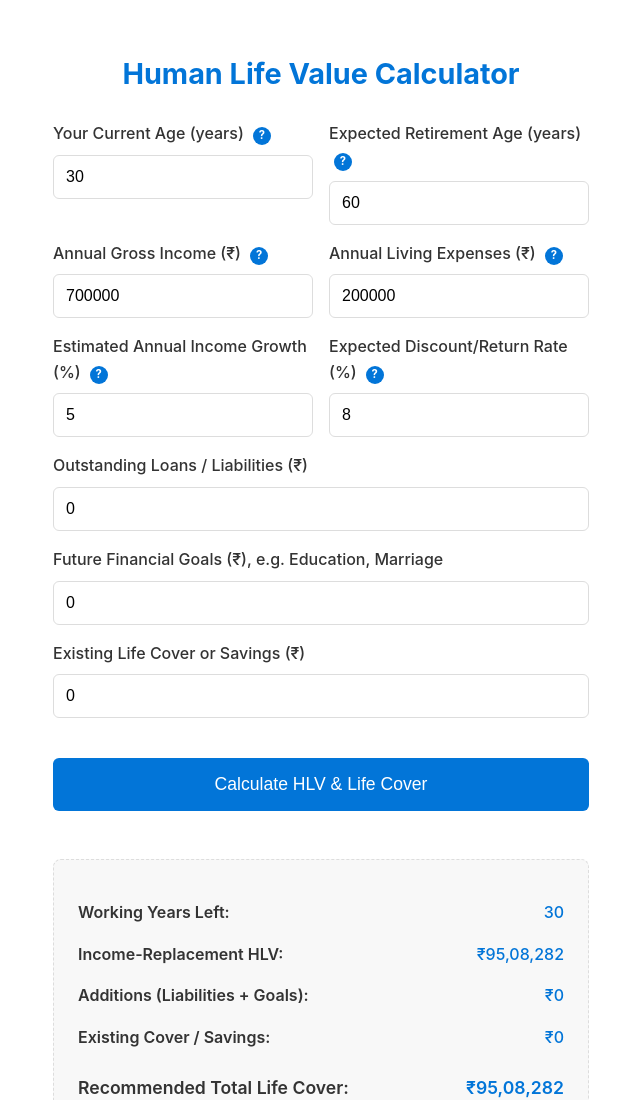
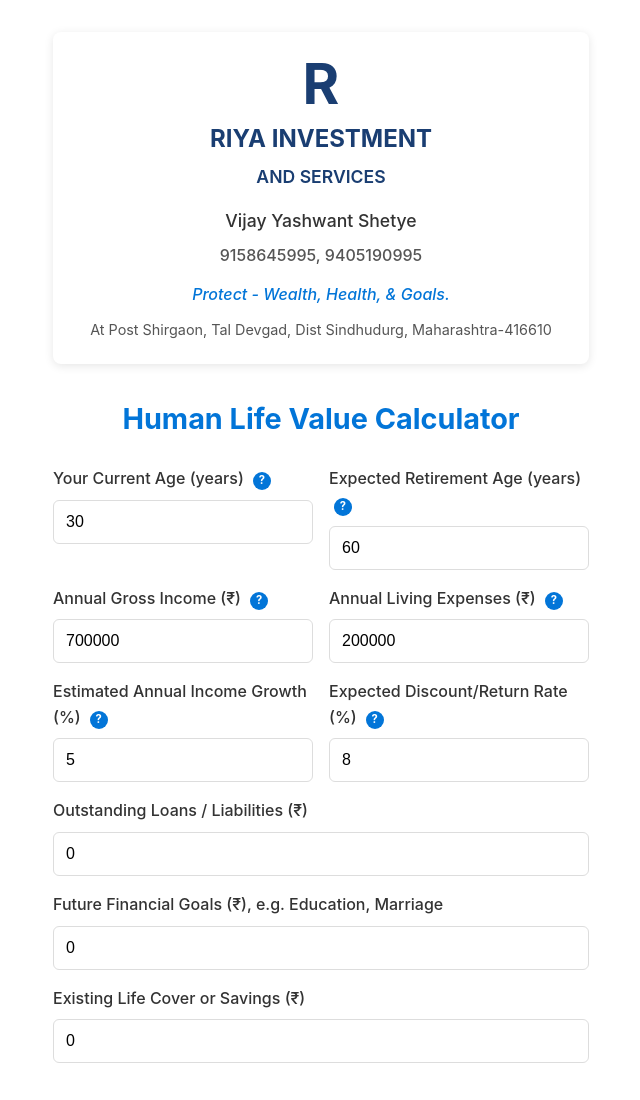
Before and after one commit to sahilsatardekar123/Human-Life, a plain HTML site: page index.html in a window 1280 px wide. Shown: the top 1100 px of the page, without its empty margins (319-959 px from the left). Drawn offline with Linux system fonts and the light colour scheme.

Commit message:
Update index.html

```diff
--- a/index.html
+++ b/index.html
@@ -3,7 +3,7 @@
 <head>
   <meta charset="utf-8" />
   <meta name="viewport" content="width=device-width, initial-scale=1" />
-  <title>Human Life Value • riyass.in</title>
+  <title>Human Life Value • RIYA INVESTMENT AND SERVICES</title>
   <style>
     :root {
       --primary: #0275d8;
@@ -11,10 +11,13 @@
       --border: #ddd;
       --text-light: #555;
       --bg-light: #f8f8f8;
+      --header-primary: #1a3e72; /* Dark blue for header */
     }
 
     * {
       box-sizing: border-box;
+      margin: 0;
+      padding: 0;
     }
 
     body {
@@ -27,6 +30,66 @@
       min-height: 100vh;
     }
 
+    /* Header Styles */
+    .company-header {
+      text-align: center;
+      margin-bottom: 2rem;
+      padding: 1.5rem 1rem;
+      background-color: white;
+      border-radius: 8px;
+      box-shadow: 0 2px 10px rgba(0, 0, 0, 0.1);
+    }
+
+    .logo {
+      font-size: 3.5rem;
+      font-weight: bold;
+      color: var(--header-primary);
+      margin-bottom: 0.5rem;
+      line-height: 1;
+    }
+
+    .company-name {
+      font-size: 1.5rem;
+      font-weight: bold;
+      color: var(--header-primary);
+      margin-bottom: 0.3rem;
+    }
+
+    .company-subname {
+      font-size: 1.1rem;
+      font-weight: 600;
+      color: var(--header-primary);
+      margin-bottom: 1rem;
+    }
+
+    .contact-person {
+      font-size: 1.1rem;
+      font-weight: 500;
+      margin-bottom: 0.5rem;
+    }
+
+    .contact-numbers {
+      font-size: 1rem;
+      font-weight: 500;
+      margin-bottom: 0.8rem;
+      color: var(--text-light);
+    }
+
+    .tagline {
+      font-size: 1rem;
+      font-weight: 500;
+      font-style: italic;
+      margin-bottom: 0.8rem;
+      color: var(--primary);
+    }
+
+    .address {
+      font-size: 0.9rem;
+      color: var(--text-light);
+      line-height: 1.4;
+    }
+
+    /* Existing Calculator Styles */
     h1 {
       text-align: center;
       margin-bottom: 1.5rem;
@@ -180,6 +243,17 @@
   </style>
 </head>
 <body>
+
+  <!-- Company Header -->
+  <header class="company-header">
+    <div class="logo">R</div>
+    <div class="company-name">RIYA INVESTMENT</div>
+    <div class="company-subname">AND SERVICES</div>
+    <div class="contact-person">Vijay Yashwant Shetye</div>
+    <div class="contact-numbers">9158645995, 9405190995</div>
+    <div class="tagline">Protect - Wealth, Health, & Goals.</div>
+    <div class="address">At Post Shirgaon, Tal Devgad, Dist Sindhudurg, Maharashtra-416610</div>
+  </header>
 
   <h1>Human Life Value Calculator</h1>
 
```
